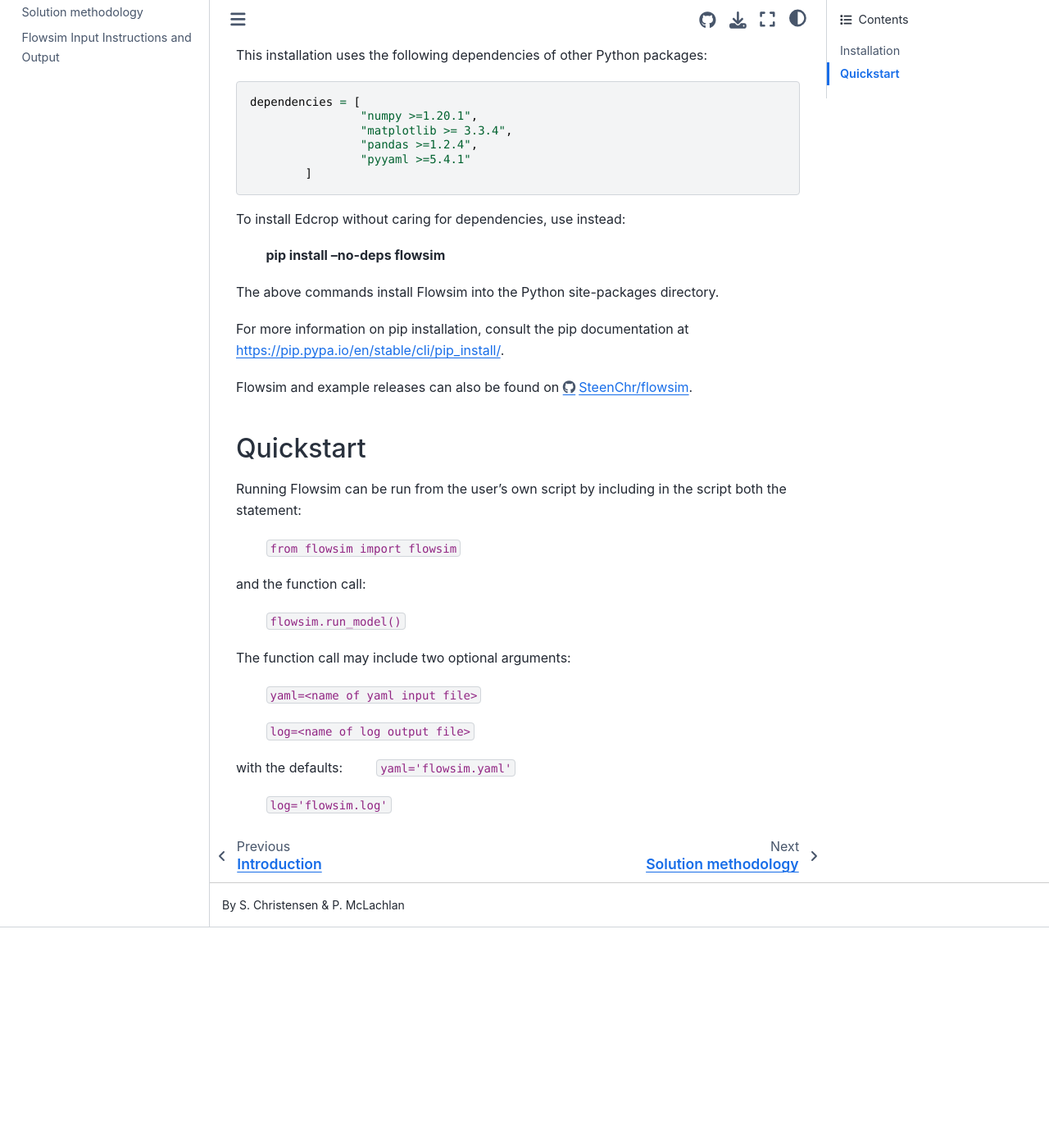
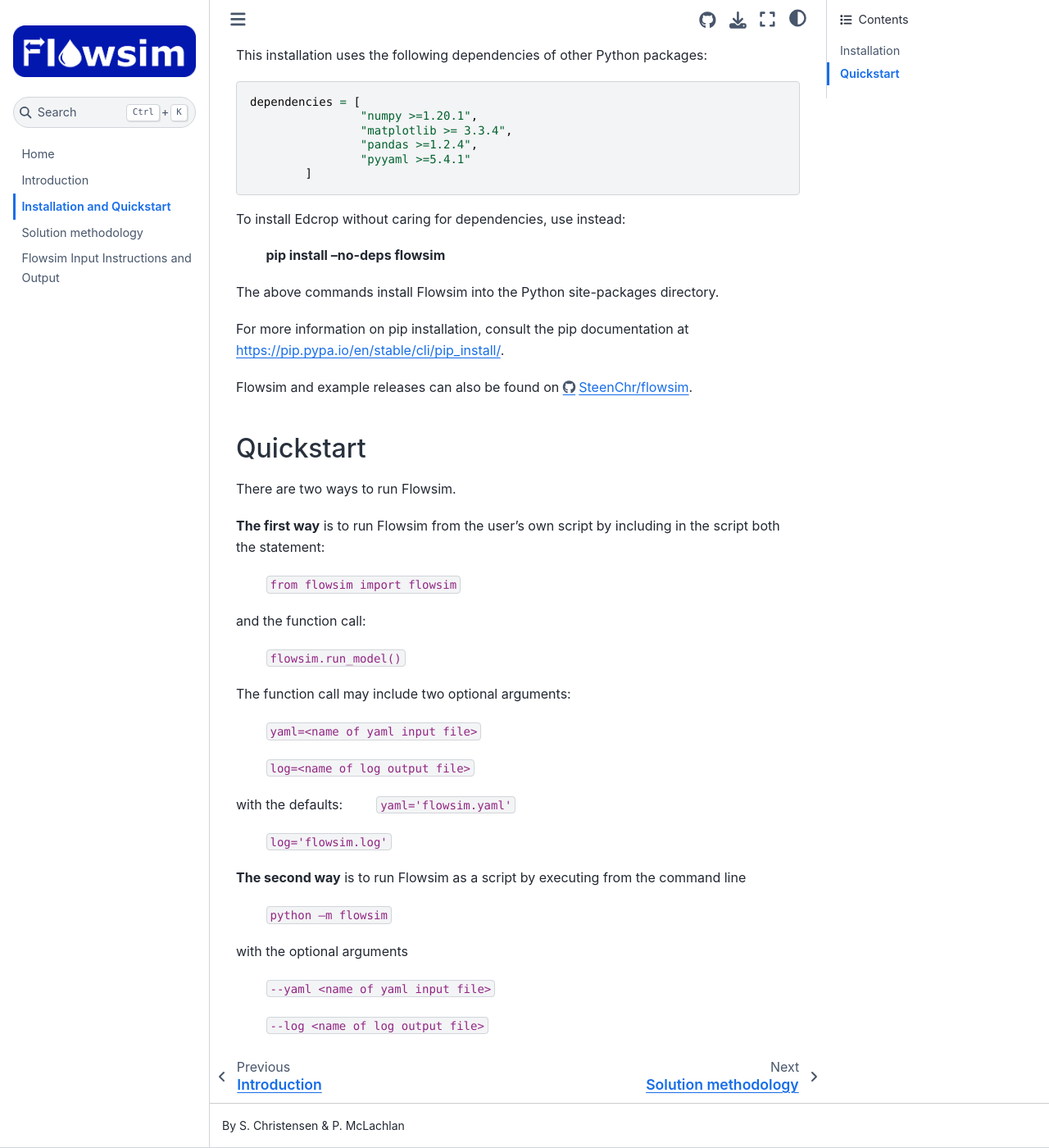
Before and after one commit to SteenChr/flowsim, a Jupyter Book: the page built from docs/installation.md, in a window 1280 px wide and 1400 px high, scrolled down 349 px. Shown: the whole window at 82% size. Built offline with Jupyter Book 1.0.4 settings and Sphinx 7.4.7 and the Sphinx Book theme 1.1.4, drawn with Linux system fonts in a browser that asks for light colours; before the commit the page ends 1480 px from its top, so only the background shows below that.

Commit message:
Update installation.md
Expanded Quickstart section to include both ways to run Flowsim.

```diff
--- a/docs/installation.md
+++ b/docs/installation.md
@@ -30,7 +30,9 @@
 
 ## Quickstart
 
-Running Flowsim can be run from the user’s own script by including in the script both the statement:
+There are two ways to run Flowsim.
+
+**The first way** is to run Flowsim from the user’s own script by including in the script both the statement:
 
 &ensp;&ensp;&ensp;&ensp; `from flowsim import flowsim`
 
@@ -48,3 +50,13 @@
 &ensp;&ensp;&ensp;&ensp; `yaml='flowsim.yaml'`
 
 &ensp;&ensp;&ensp;&ensp; `log='flowsim.log'`
+
+**The second way** is to run Flowsim as a script by executing from the command line
+
+&ensp;&ensp;&ensp;&ensp; `python –m flowsim`
+
+with the optional arguments
+
+&ensp;&ensp;&ensp;&ensp; `--yaml <name of yaml input file>`
+
+&ensp;&ensp;&ensp;&ensp; `--log <name of log output file>`
```
